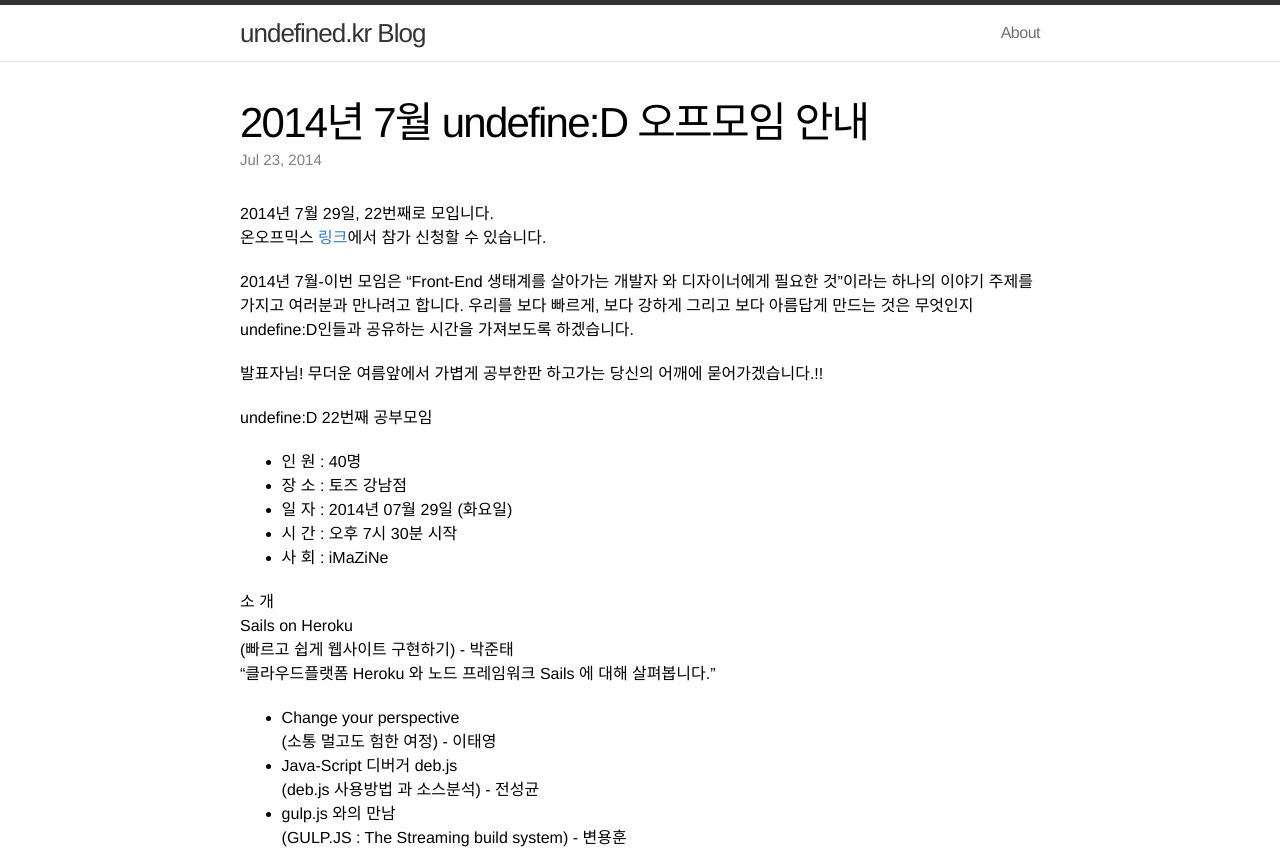
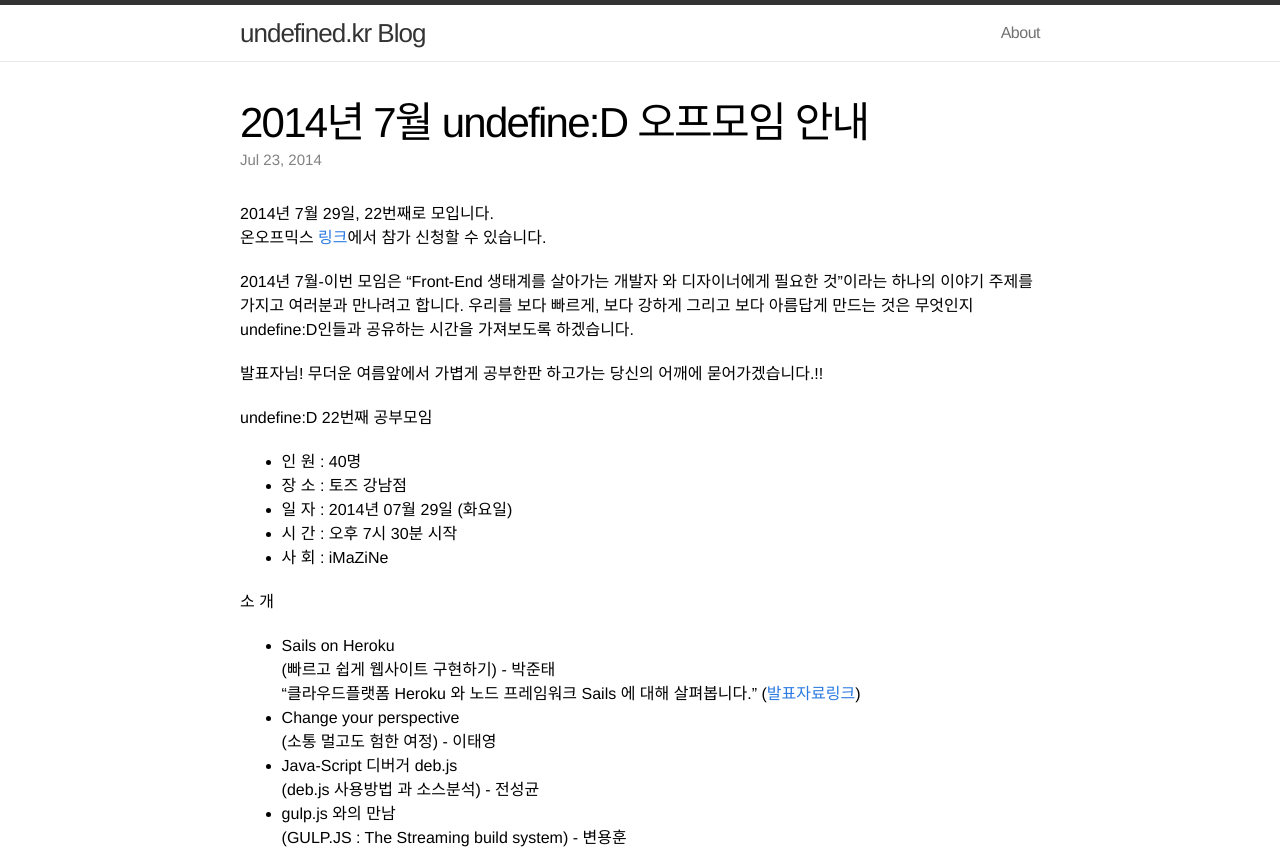
Before and after one commit to undefined-kr/undefined-kr.github.io, a Jekyll site: the page built from _posts/2014-07-23-july-offline-study.md, in a window 1280 px wide. Shown: the top 850 px of the page. Built offline with Jekyll 4.4.1, drawn with Linux system fonts in a browser that asks for light colours; some web fonts are replaced; grey boxes are pictures that could not be loaded.

Commit message:
add presentation's link

```diff
--- a/_posts/2014-07-23-july-offline-study.md
+++ b/_posts/2014-07-23-july-offline-study.md
@@ -14,6 +14,7 @@ categories: offline meetup
 발표자님! 무더운 여름앞에서 가볍게 공부한판 하고가는 당신의 어깨에 묻어가겠습니다.!!
 
 undefine:D 22번째 공부모임
+
 - 인 원 : 40명
 - 장 소 : 토즈 강남점
 - 일 자 : 2014년 07월 29일 (화요일)
@@ -21,13 +22,17 @@ undefine:D 22번째 공부모임
 - 사 회 : iMaZiNe
 
 소 개
- Sails on Heroku
+
+- Sails on Heroku
   (빠르고 쉽게 웹사이트 구현하기) - 박준태
-  "클라우드플랫폼 Heroku 와 노드 프레임워크 Sails 에 대해 살펴봅니다."
+  "클라우드플랫폼 Heroku 와 노드 프레임워크 Sails 에 대해 살펴봅니다." ([발표자료링크](http://rkjun.undefined.kr/presentations/sails-on-heroku/))
+
 - Change your perspective
   (소통 멀고도 험한 여정) - 이태영
+
 - Java-Script 디버거 deb.js
   (deb.js 사용방법 과 소스분석) - 전성균
+
 - gulp.js 와의 만남
   (GULP.JS : The Streaming build system) - 변용훈
 
```
